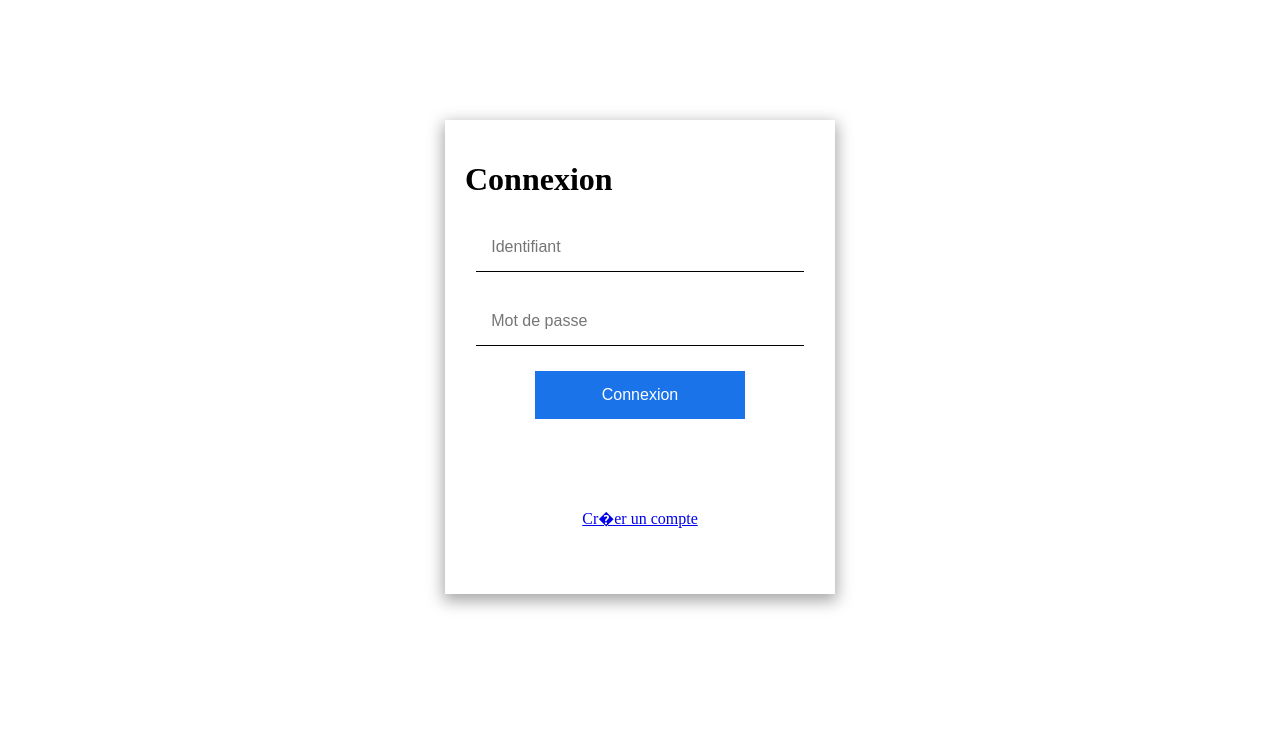
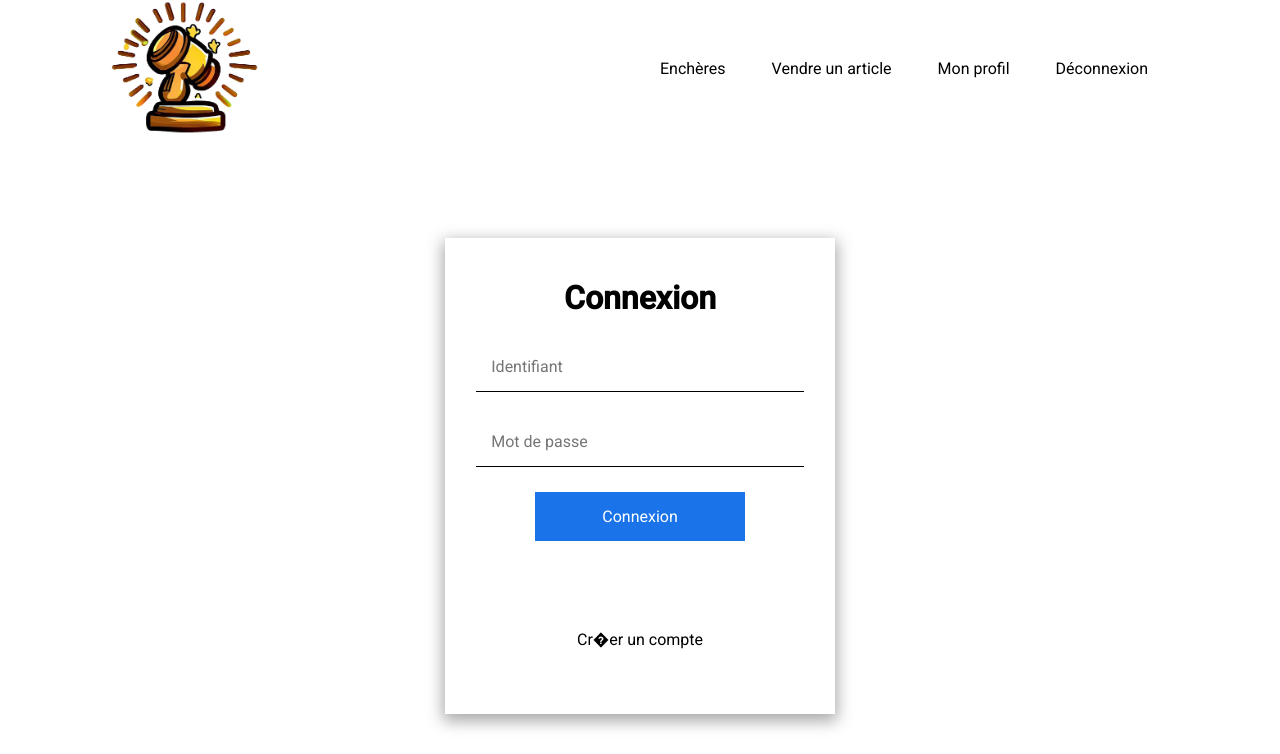
Before and after one commit to Mathieu-Charron/ENI-ENCHERES, a Java web app: page /Connection in a window 1280 px wide. Shown: the top 754 px of the page. Run offline with Tomcat 11, a stand-in JSP engine, Linux system fonts and the light colour scheme.

Commit message:
style(Connection, Header): modif connexion et header

```diff
--- a/src/main/webapp/CSS/connection.css
+++ b/src/main/webapp/CSS/connection.css
@@ -4,6 +4,9 @@
     padding: 20px 20px;
     margin-top: 100px;
     box-shadow: 0px 5px 15px 2px #a7a7a7;
+}
+.container-connection h1 {
+	text-align: center;
 }
 .container-connection form > div {
 	display: flex;
--- a/src/main/webapp/CSS/style.css
+++ b/src/main/webapp/CSS/style.css
@@ -12,3 +12,43 @@
 	text-decoration: none;
 	color: inherit;
 }
+li {
+	list-style: none;
+}
+
+.header {
+	display: flex;
+    align-items: center;
+    flex-wrap: wrap;
+    justify-content: space-between;
+    width: 90%;
+    margin: auto;
+}
+.header .header-page {
+	display: flex;
+}
+.header .header-page li {
+	margin: 0px 23px;
+}
+.header .header-page li a {
+	position: relative;
+}
+.header .header-page li a:before {
+	content: "";
+    width: 0%;
+    position: absolute;
+    height: 2px;
+    background: #1a73e8;
+    bottom: -5px;
+    transition: 0.25s
+}
+.header .header-page li:hover a:before {
+    width: 100%;
+    transition: 0.25s
+}
+.header-image {
+	width: 150px;
+}
+.header-image img {
+	width: 100%;
+}
--- a/src/main/webapp/WEB-INF/templates/header.jsp
+++ b/src/main/webapp/WEB-INF/templates/header.jsp
@@ -5,8 +5,21 @@
 <head>
 <meta charset="UTF-8">
 <style>
-	<%@ include file="../../css/NewSold.css"%>
+	<%@ include file="../../css/style.css"%>
 </style>
 <title>ENI ENCHERE - <%= request.getAttribute("title") %></title>
 </head>
 <body>
+<nav class="header">
+	<div class="header-image">
+		<!-- <img src="../../assets/image/logo.png"> -->
+		<%-- <%@ include file="../../assets/image/logo.png" %> --%>
+		 <img src="<%= request.getContextPath() %>/assets/image/logo.png" alt="Nom de l'image">
+	</div>
+	<ul class ="header-page">
+		<li><a href="<%= request.getContextPath() %>">Enchères</a></li>
+		<li><a href="<%= request.getContextPath() %>/newSold">Vendre un article</a></li>
+		<li><a href="<%= request.getContextPath() %>">Mon profil</a></li>
+		<li><a href="<%= request.getContextPath() %>">Déconnexion</a></li>
+	</ul>
+</nav>
```
Also changed, not shown: src/main/webapp/assets/image/logo.png (added).
